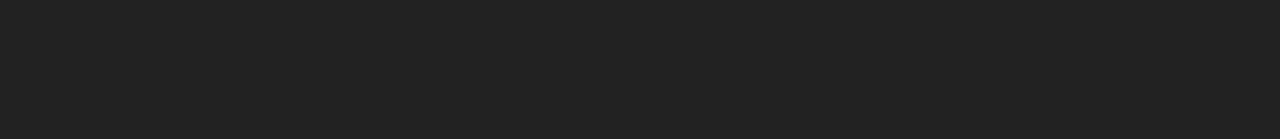
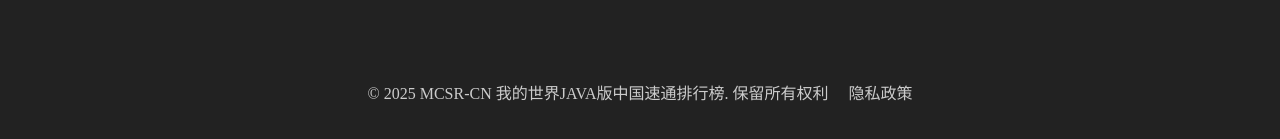
Before and after one commit to FXMoAn/MCSRCNLeaderBoard-frontend, a Vue app: page /rank in a window 1280 px wide. Shown: the part 433-572 px from the top of the page. Built offline with nearby package versions, Linux system fonts and the light colour scheme; no server answers.

Commit message:
更新版权和隐私政策

```diff
--- a/src/App.vue
+++ b/src/App.vue
@@ -24,6 +24,12 @@
   </nav>
   <div class="container">
     <router-view />
+    <footer>
+      <p>&copy; 2025 MCSR-CN 我的世界JAVA版中国速通排行榜. 保留所有权利</p>
+      <a href="https://wiki.mcspeedrun.cn/advanced/cn-ldb/PrivacyPolicy" target="_blank"
+        >隐私政策</a
+      >
+    </footer>
   </div>
   <!-- 全局通知组件 -->
   <Notification />
@@ -156,4 +162,22 @@ nav {
     font-size: 14px;
   }
 }
+
+footer {
+  width: 100%;
+  display: flex;
+  justify-content: center;
+}
+
+footer > p,
+footer > a {
+  text-align: center;
+  padding: 10px;
+  color: #ccc;
+}
+
+footer > a:hover {
+  text-decoration: underline;
+  color: #00bcd4;
+}
 </style>
```
